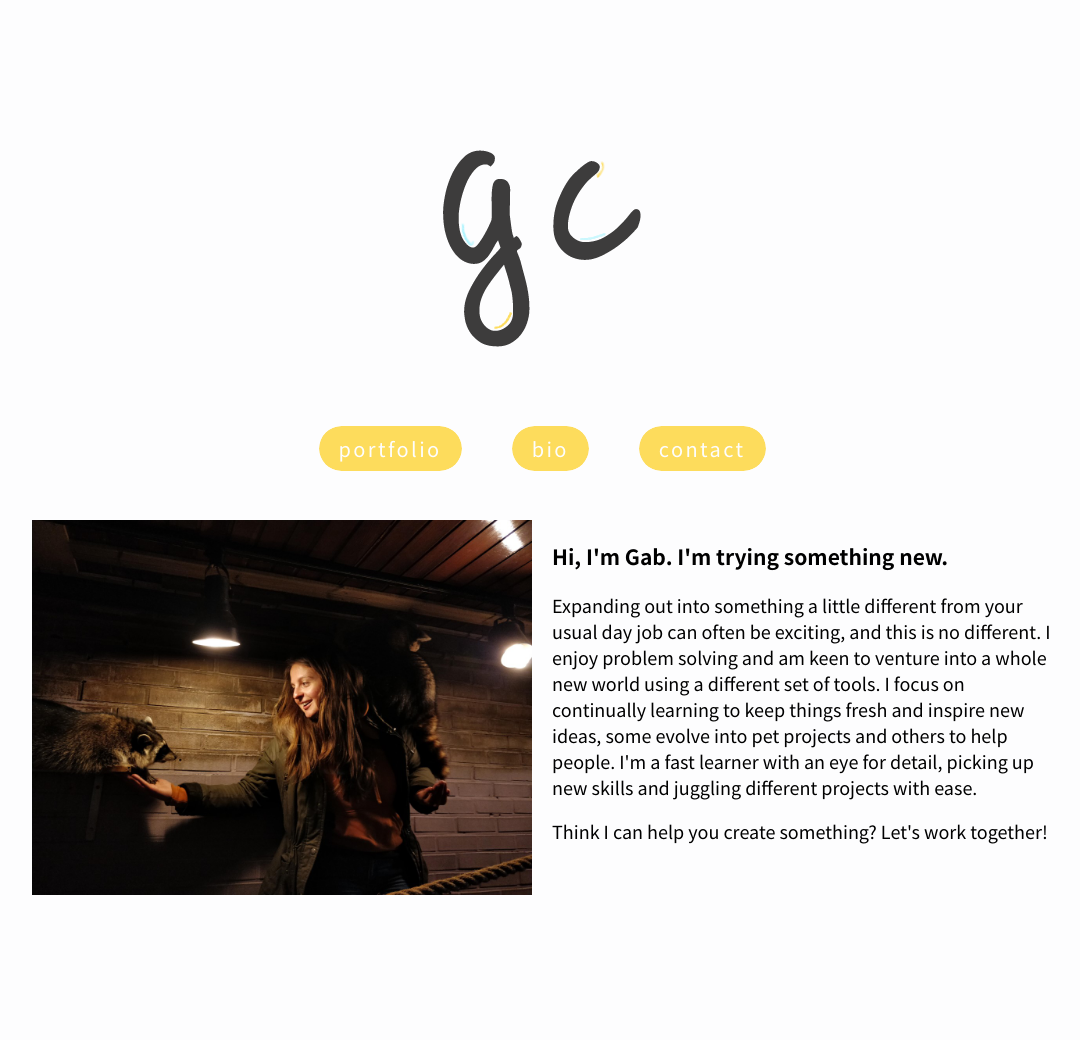
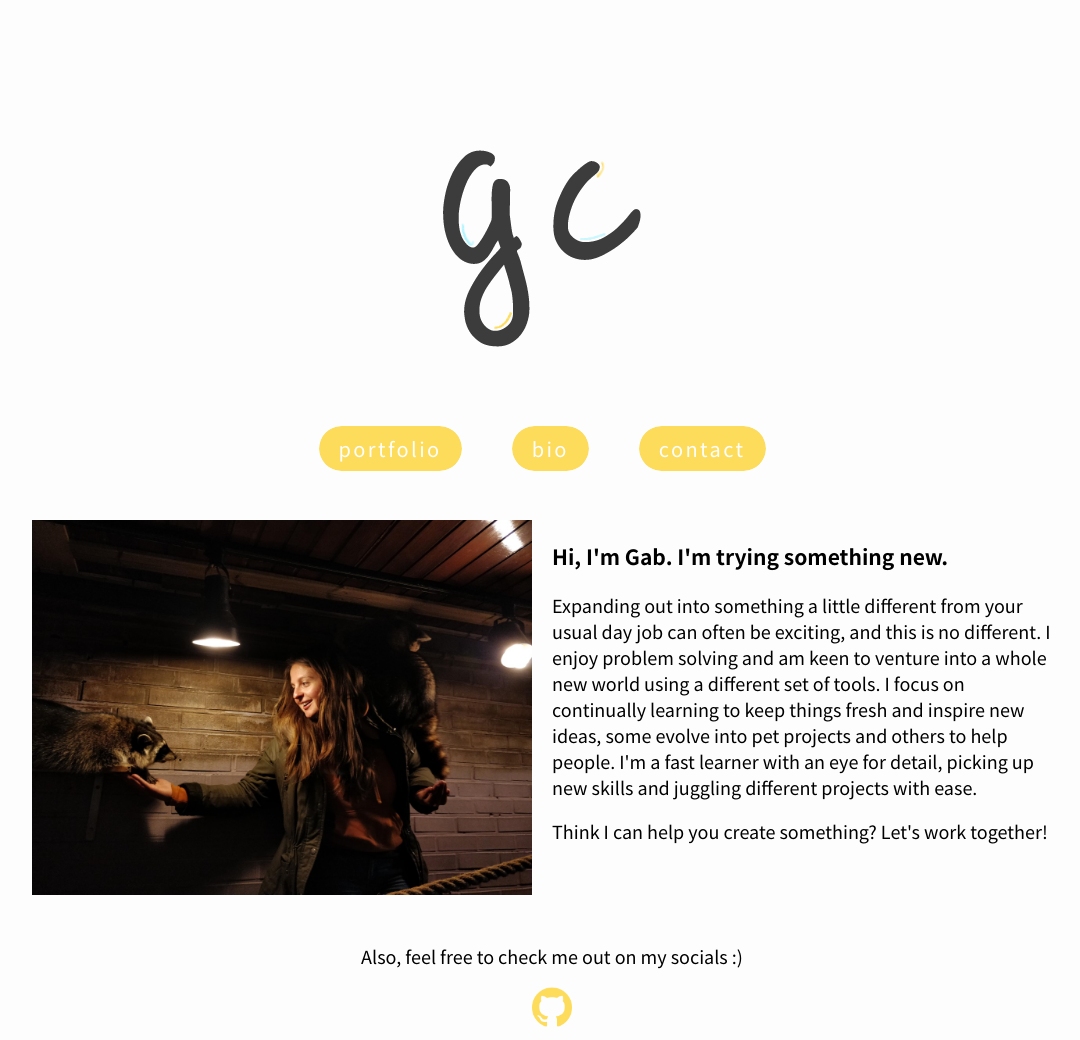
Before and after one commit to gabriellacodes/gabriellacodes.github.io, a plain HTML site: page bio.html in a window 1280 px wide. Shown: the whole page, without its empty margins (98-1178 px from the left). Before the commit the page ends 903 px from the top, so only its background shows below. Drawn offline with Linux system fonts and the light colour scheme.

Commit message:
Inclusion of github link to bio page
Update includes:
-Adding social section to bio page and linking github account.

```diff
--- a/bio.html
+++ b/bio.html
@@ -36,5 +36,13 @@
                 <p>Think I can help you create something? Let's work together!</p>
             </div>
         </div>
+        <div id="social-container">
+            <div class="social-links">
+                <p>Also, feel free to check me out on my socials :)</p>
+                <a href="https://github.com/gabriellacodes" alt="gabriella codes github">
+                    <img src="Images/golden-git-logo.fw.png" alt="github logo">
+                </a>
+            </div>
+        </div>
     </body>
 </html>
--- a/button-styles.css
+++ b/button-styles.css
@@ -68,7 +68,7 @@
     text-decoration: underline;
   }
 
-  /* Send Button Code */
+  /* Send Button Code, https://codepen.io/alexzaworski/pen/bNqoRW */
 
   .send-button {
     background: #BDF6FE;
@@ -94,9 +94,11 @@
   }
   .send-button:hover {
     background: #BDF6FE;
+    background-color: #6feeff;
+    transition: all .3s;
   }
   .send-button:active {
-    box-shadow: inset 0px 2px 8px -1px #bdf6fe;
+    box-shadow: inset 0px 2px 8px -1px #6feeff;
   }
 
   .form-item-button {
@@ -106,7 +108,7 @@
 
   .frills, .frills:after, .frills:before {
     position: absolute;
-    background: #bdf6fe;
+    background: #6feeff;
     border-radius: 4px;
     height: 8px;
   }
--- a/styles.css
+++ b/styles.css
@@ -72,7 +72,7 @@ input {
     font-family: 'Noto Sans HK', sans-serif;
     font-size:14px;
 }
-#bio-container {
+#bio-container, #social-container {
     display:flex;
     justify-content:center;
     flex-wrap:wrap;
@@ -89,11 +89,18 @@ input {
     object-fit:cover;
     max-width:500px;
 }
-.bio-text {
+.bio-text, .social-links {
     font-family: 'Noto Sans HK', sans-serif;
     font-size:18px;
     flex-basis:500px;
     margin-left: 20px;
+}
+.social-links {
+    margin-top:30px;
+    text-align: center;
+}
+.social-links img {
+    width:40px;
 }
 @media (min-width:600px) {
     #portfolio-container{
@@ -101,7 +108,7 @@ input {
         margin-right:50px;
     }
 }
-@media (max-width:765px) {
+@media (max-width:1034px) {
     .bio-text {
         text-align: center;
         margin-left: 0;
```
Also changed, not shown: Images/golden-git-logo.fw.png (added).
